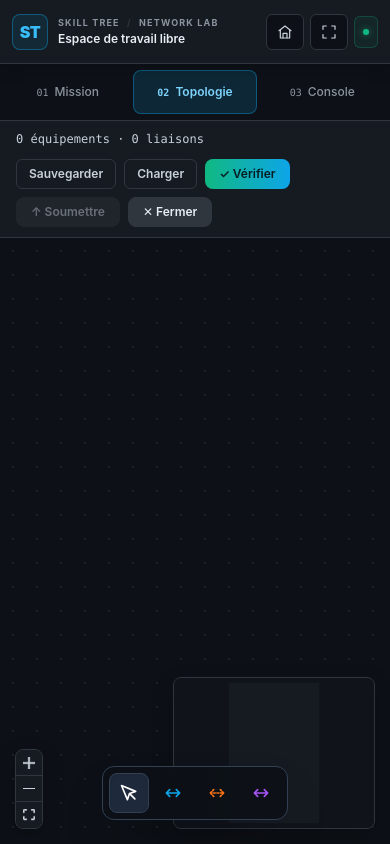
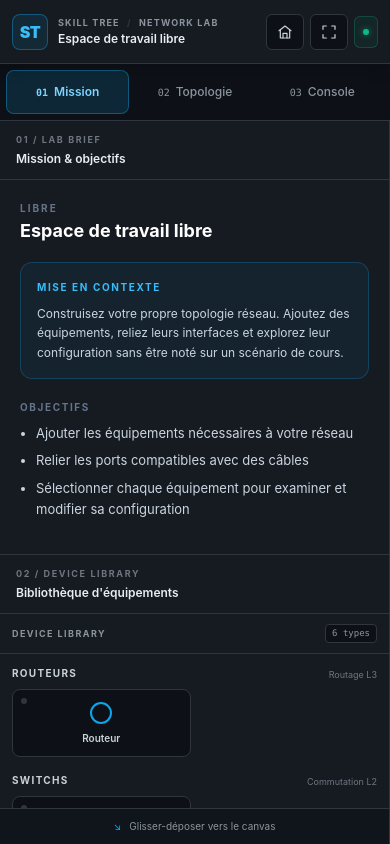
Before and after one commit to biggyseven/Skill-Tree, a React (Vite) app in the folder app/lab-workspace/: page / in a window 390 px wide. Built offline with nearby package versions, Linux system fonts and the light colour scheme.

Commit message:
UX Lab Workspace: afficher la mission en premier sur mobile

```diff
--- a/app/lab-workspace/src/App.jsx
+++ b/app/lab-workspace/src/App.jsx
@@ -122,7 +122,7 @@ export default function App() {
   const topology = useLabStore(s => s.topology);
   const loading = useLabStore(s => s.loading);
   const error = useLabStore(s => s.error);
-  const [mobilePane, setMobilePane] = useState('canvas');
+  const [mobilePane, setMobilePane] = useState('brief');
 
   useEffect(() => {
     const params = new URLSearchParams(window.location.search);
```
